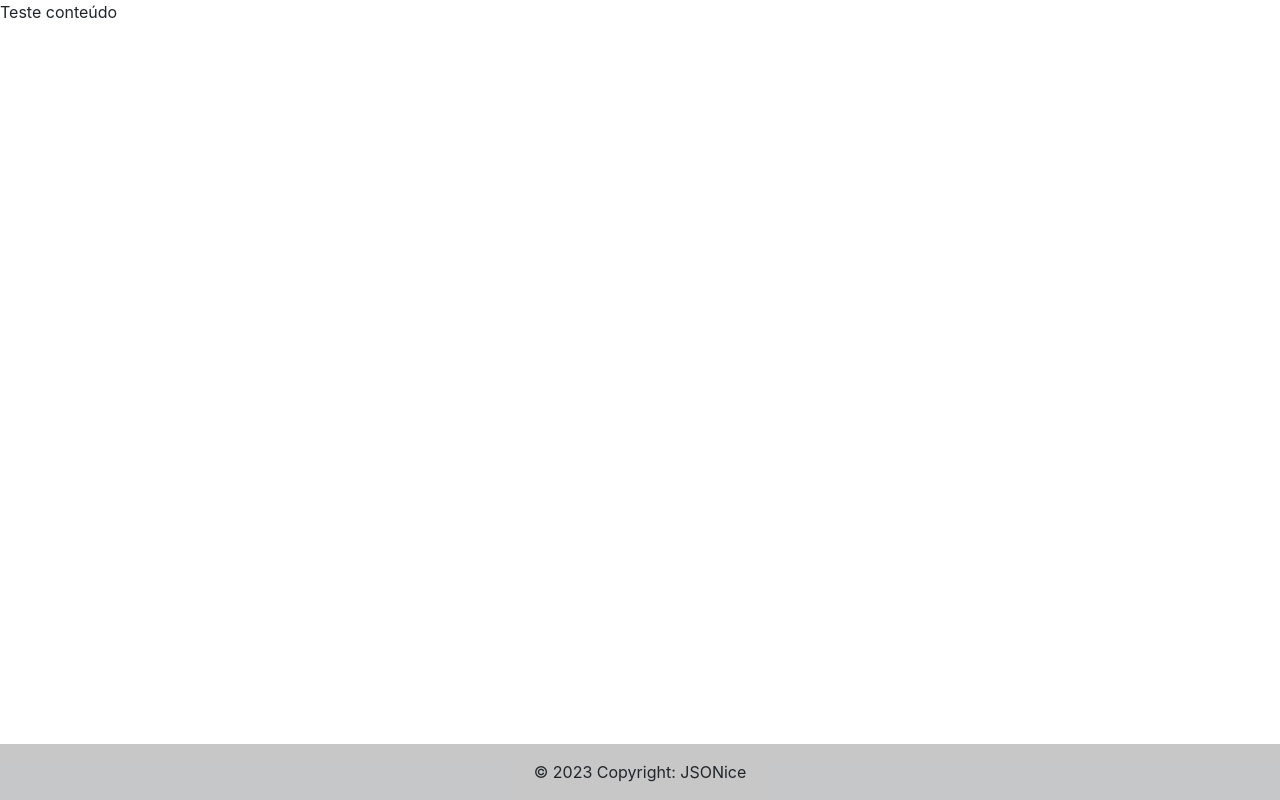
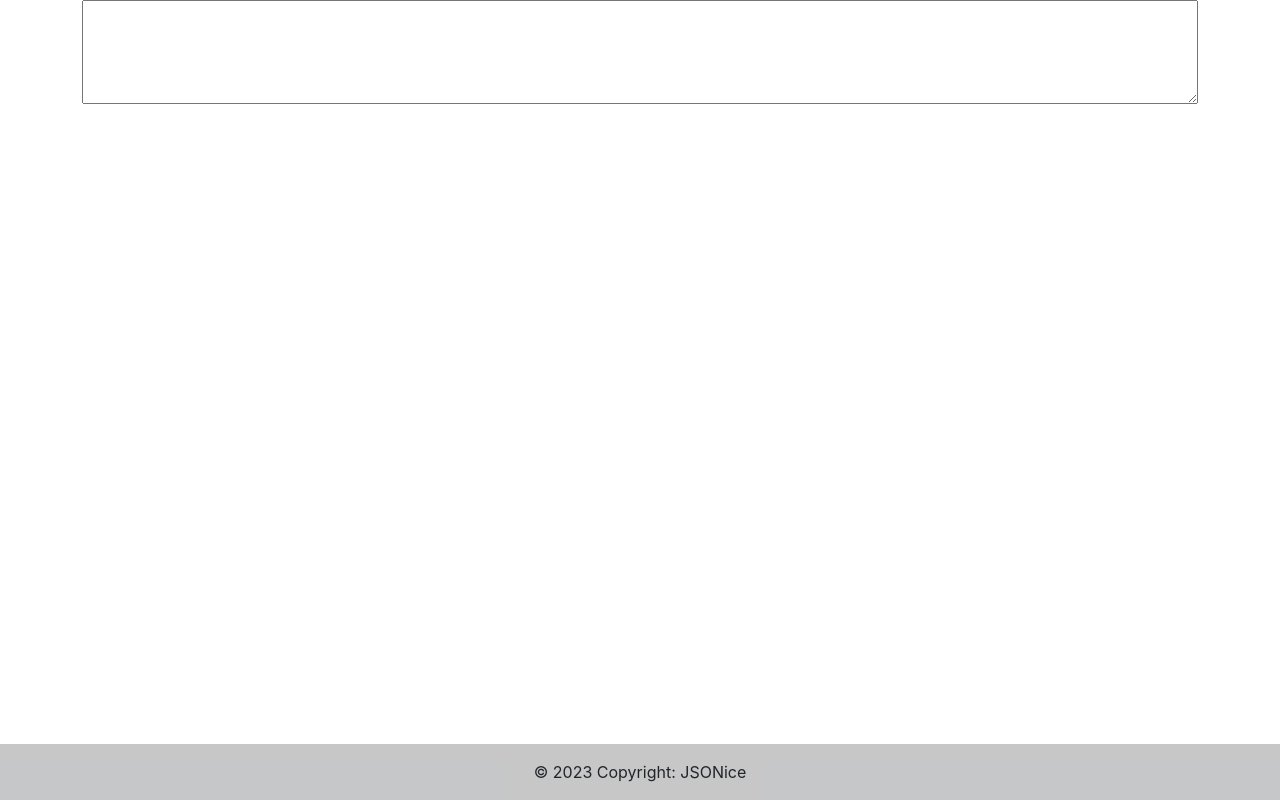
Before and after one commit to matheusnog/jsonice, a React (Create React App) app: page / in a window 1280 px wide. Built offline with nearby package versions, Linux system fonts and the light colour scheme; the HTML template or start-up script is replaced by a standard one.

Commit message:
Importando MUI e react-bootstrap

```diff
--- a/package.json
+++ b/package.json
@@ -3,12 +3,14 @@
   "version": "0.1.0",
   "private": true,
   "dependencies": {
+    "@mui/base": "^5.0.0-beta.1",
     "@testing-library/jest-dom": "^5.16.5",
     "@testing-library/react": "^13.4.0",
     "@testing-library/user-event": "^13.5.0",
     "bootstrap": "^5.2.3",
     "mdb-react-ui-kit": "^6.0.0",
     "react": "^18.2.0",
+    "react-bootstrap": "^2.7.4",
     "react-dom": "^18.2.0",
     "react-scripts": "5.0.1",
     "web-vitals": "^2.1.4"
--- a/src/components/Content/Content.jsx
+++ b/src/components/Content/Content.jsx
@@ -1,11 +1,13 @@
 import React from 'react';
+import { TextareaAutosize } from '@mui/base';
+import { Container } from 'react-bootstrap';
 
 class Content extends React.Component {
     render() {
         return (
-            <>
-                <span>Teste conteúdo</span>
-            </>
+            <Container fluid="md">
+                <TextareaAutosize style={{width: '100%', height: 100}}/>
+            </Container>
         )
     }
 }
```
Also changed, not shown: 1 other file (tests, documents, lock files or other folders).
